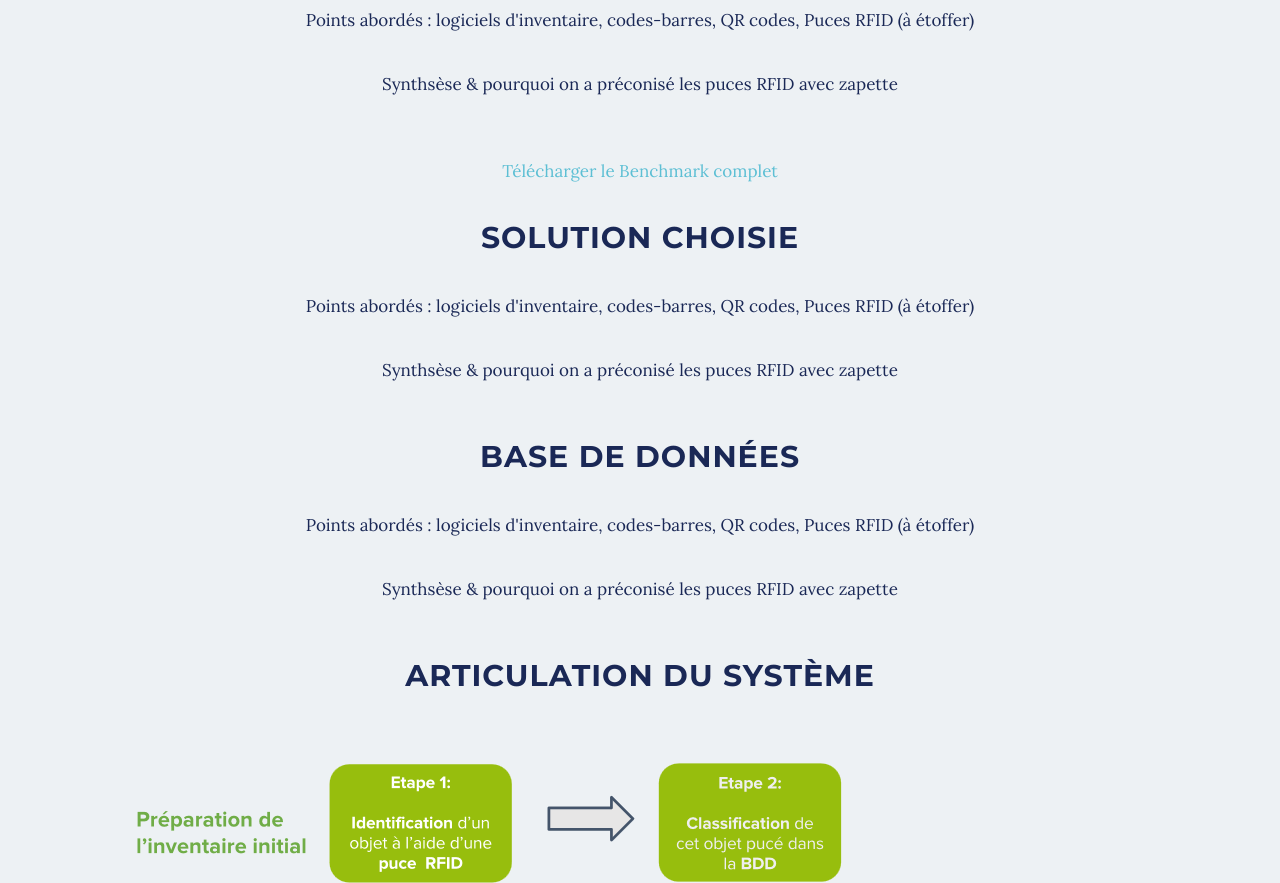
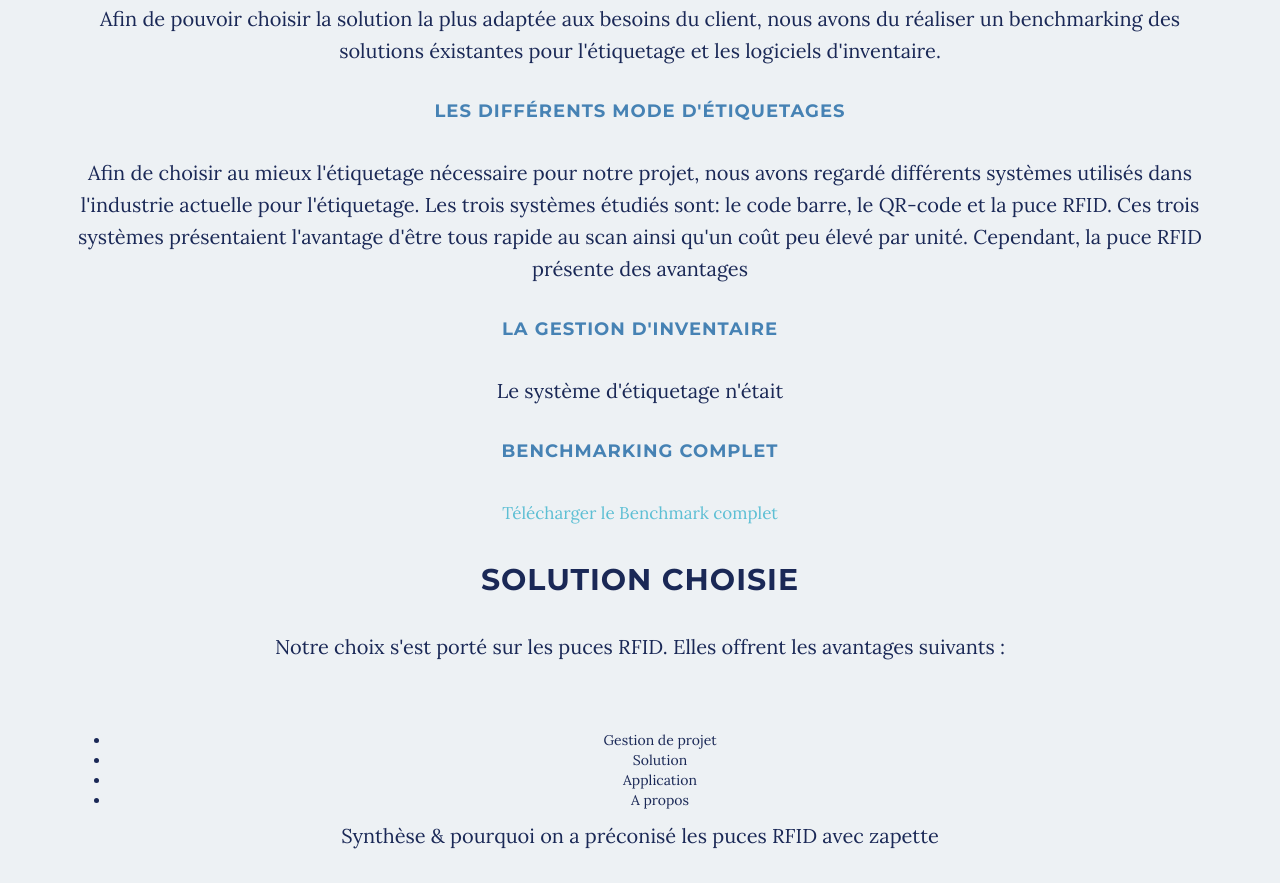
Before and after one commit to sdmarmon/SiteTransdi, a website: page solution.html in a window 1280 px wide. Shown: the part 1115-1998 px from the top of the page. Drawn offline with nearby package versions, Linux system fonts and the light colour scheme; some packages are replaced by stand-ins of ours.

Commit message:
solution
Signed-off-by: Gaetan Perrotte <gperrotte@ensc.fr>

```diff
--- a/solution.html
+++ b/solution.html
@@ -86,13 +86,36 @@
             <div class="row">
                 <div class="col-lg-12">
                     <h2>Benchmarking de l'existant</h2>
-                    <p><small>Points abordés : logiciels d'inventaire, codes-barres, QR codes, Puces RFID (à étoffer)<br><br>
-                    Synthsèse & pourquoi on a préconisé les puces RFID avec zapette</small></p><br>
-                    <p><small><a href="dl/EE_PJT15_V2.pdf" download="benchmarking">Télécharger le Benchmark complet</a></small></p>
+                    <p>
+                        Afin de pouvoir choisir la solution la plus adaptée aux besoins du client, nous avons du réaliser un benchmarking des solutions éxistantes pour
+                        l'étiquetage et les logiciels d'inventaire. <br/>
+                    </p>
+                        <h4>Les différents mode d'étiquetages</h4>
+                            <p>Afin de choisir au mieux l'étiquetage nécessaire pour notre projet, nous avons regardé différents systèmes utilisés dans l'industrie actuelle pour l'étiquetage.
+                                Les trois systèmes étudiés sont: le code barre, le QR-code et la puce RFID. Ces trois systèmes présentaient l'avantage d'être tous rapide au scan ainsi qu'un coût peu élevé
+                                par unité. Cependant, la puce RFID présente des avantages </p>
+                        <h4>La gestion d'inventaire</h4>
+                            <p>Le système d'étiquetage n'était</p>
+                        <h4>Benchmarking complet</h4>
+                        <p><small><a href="dl/EE_PJT15_V2.pdf" download="benchmarking">Télécharger le Benchmark complet</a></small></p>
 
                     <h2>Solution choisie</h2>
-                    <p><small>Points abordés : logiciels d'inventaire, codes-barres, QR codes, Puces RFID (à étoffer)<br><br>
-                    Synthsèse & pourquoi on a préconisé les puces RFID avec zapette</small></p>
+                    <p>Notre choix s'est porté sur les puces RFID. Elles offrent les avantages suivants :<br><br></p>
+                    <ul class="">
+                            <li>
+                                Gestion de projet
+                            </li>
+                            <li>
+                                Solution
+                            </li>
+                            <li>
+                                Application
+                            </li>
+                            <li>
+                                A propos
+                            </li>
+                    </ul>
+                    <p>Synthèse & pourquoi on a préconisé les puces RFID avec zapette</p>
                     <br>
                     <h2>Base de données</h2>
                     <p><small>Points abordés : logiciels d'inventaire, codes-barres, QR codes, Puces RFID (à étoffer)<br><br>
```
Also changed, not shown: img/puceRfid.png (added), img/raquette.jpg (added), 1 other file.
